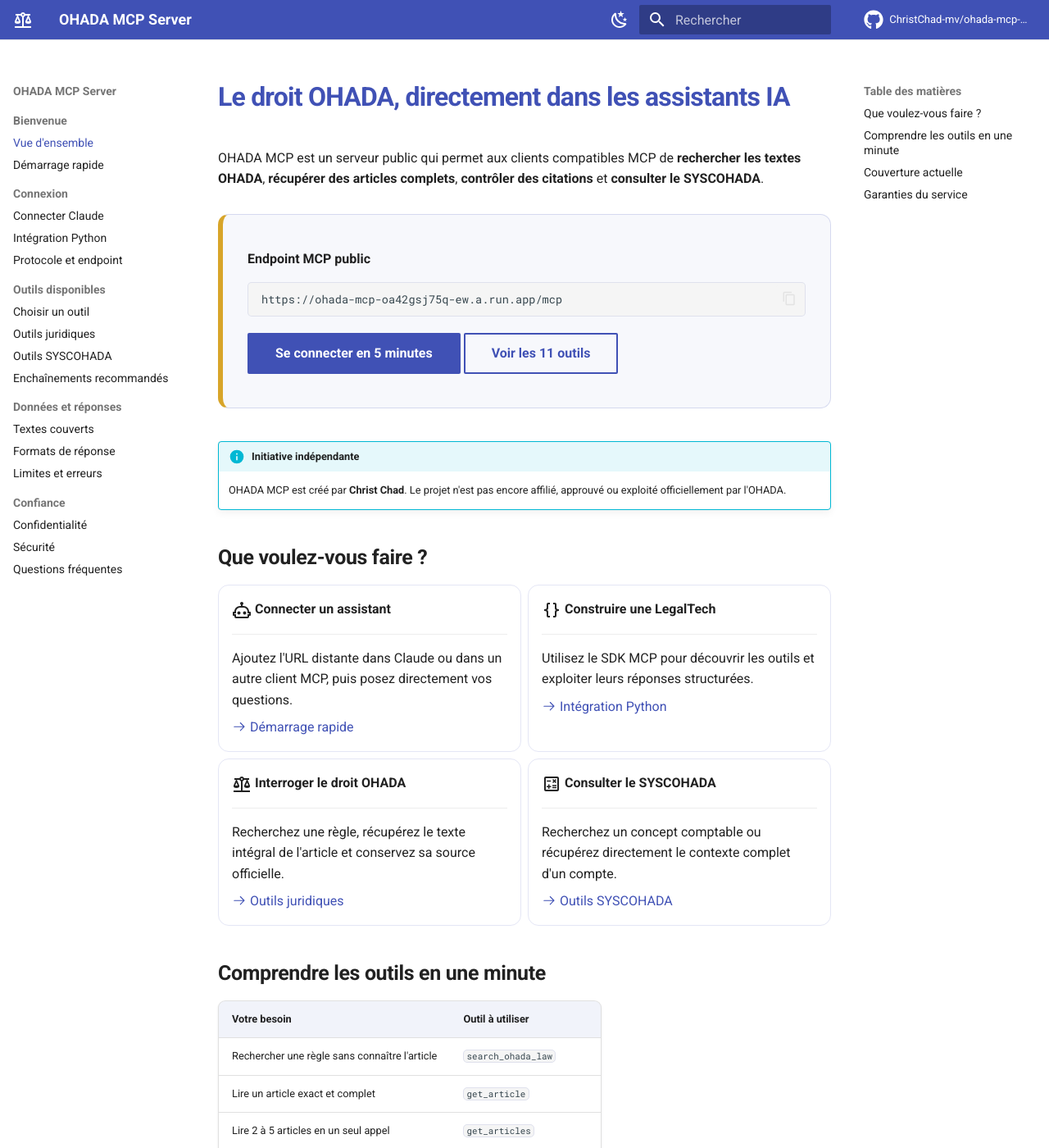
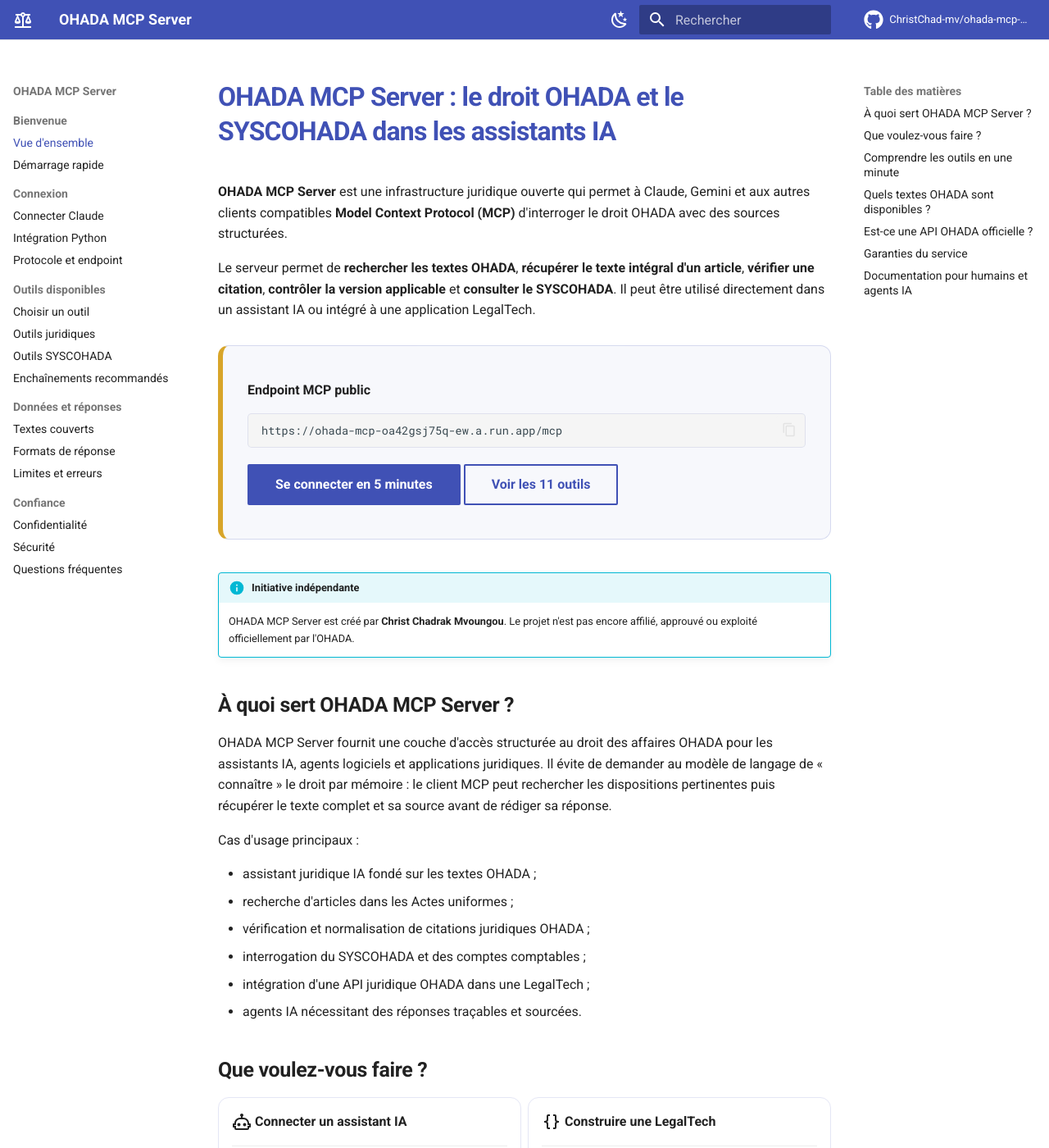
Before and after one commit to ChristChad-mv/ohada-mcp-server, an MkDocs documentation site: the page built from docs/index.md, in a window 1280 px wide and 1400 px high. Shown: the whole window at 82% size. Built offline with MkDocs 1.6.1 and Material for MkDocs 9.7.7, drawn with Linux system fonts in a browser that asks for light colours; comment, search, counter and statistics services are not loaded; some of the changed text lies outside the part shown.

Commit message:
Optimize landing page for OHADA and AI search intent

```diff
--- a/docs/index.md
+++ b/docs/index.md
@@ -1,6 +1,13 @@
-# Le droit OHADA, directement dans les assistants IA
+---
+title: OHADA MCP Server — Droit OHADA et SYSCOHADA pour assistants IA
+description: OHADA MCP Server est un serveur Model Context Protocol public pour rechercher, récupérer et citer les textes OHADA et le SYSCOHADA depuis Claude, Gemini et des agents IA ou applications LegalTech.
+---
 
-OHADA MCP est un serveur public qui permet aux clients compatibles MCP de **rechercher les textes OHADA**, **récupérer des articles complets**, **contrôler des citations** et **consulter le SYSCOHADA**.
+# OHADA MCP Server : le droit OHADA et le SYSCOHADA dans les assistants IA
+
+**OHADA MCP Server** est une infrastructure juridique ouverte qui permet à Claude, Gemini et aux autres clients compatibles **Model Context Protocol (MCP)** d'interroger le droit OHADA avec des sources structurées.
+
+Le serveur permet de **rechercher les textes OHADA**, **récupérer le texte intégral d'un article**, **vérifier une citation**, **contrôler la version applicable** et **consulter le SYSCOHADA**. Il peut être utilisé directement dans un assistant IA ou intégré à une application LegalTech.
 
 <div class="endpoint-card" markdown>
 
@@ -16,17 +23,30 @@
 </div>
 
 !!! info "Initiative indépendante"
-    OHADA MCP est créé par **Christ Chad**. Le projet n'est pas encore affilié, approuvé ou exploité officiellement par l'OHADA.
+    OHADA MCP Server est créé par **Christ Chadrak Mvoungou**. Le projet n'est pas encore affilié, approuvé ou exploité officiellement par l'OHADA.
+
+## À quoi sert OHADA MCP Server ?
+
+OHADA MCP Server fournit une couche d'accès structurée au droit des affaires OHADA pour les assistants IA, agents logiciels et applications juridiques. Il évite de demander au modèle de langage de « connaître » le droit par mémoire : le client MCP peut rechercher les dispositions pertinentes puis récupérer le texte complet et sa source avant de rédiger sa réponse.
+
+Cas d'usage principaux :
+
+- assistant juridique IA fondé sur les textes OHADA ;
+- recherche d'articles dans les Actes uniformes ;
+- vérification et normalisation de citations juridiques OHADA ;
+- interrogation du SYSCOHADA et des comptes comptables ;
+- intégration d'une API juridique OHADA dans une LegalTech ;
+- agents IA nécessitant des réponses traçables et sourcées.
 
 ## Que voulez-vous faire ?
 
 <div class="grid cards" markdown>
 
--   :material-robot-outline:{ .lg .middle } **Connecter un assistant**
+-   :material-robot-outline:{ .lg .middle } **Connecter un assistant IA**
 
     ---
 
-    Ajoutez l'URL distante dans Claude ou dans un autre client MCP, puis posez directement vos questions.
+    Ajoutez l'URL distante dans Claude ou dans un autre client MCP, puis posez directement vos questions sur le droit OHADA.
 
     [:octicons-arrow-right-24: Démarrage rapide](quickstart.md)
 
@@ -34,7 +54,7 @@
 
     ---
 
-    Utilisez le SDK MCP pour découvrir les outils et exploiter leurs réponses structurées.
+    Utilisez le SDK MCP pour découvrir les outils et exploiter leurs réponses structurées dans votre propre application.
 
     [:octicons-arrow-right-24: Intégration Python](integrations/python.md)
 
@@ -42,7 +62,7 @@
 
     ---
 
-    Recherchez une règle, récupérez le texte intégral de l'article et conservez sa source officielle.
+    Recherchez une règle, récupérez le texte intégral de l'article et conservez sa version et sa source officielle.
 
     [:octicons-arrow-right-24: Outils juridiques](tools/legal.md)
 
@@ -50,7 +70,7 @@
 
     ---
 
-    Recherchez un concept comptable ou récupérez directement le contexte complet d'un compte.
+    Recherchez un concept comptable ou récupérez directement le contexte complet d'un compte SYSCOHADA.
 
     [:octicons-arrow-right-24: Outils SYSCOHADA](tools/syscohada.md)
 
@@ -71,20 +91,23 @@
 
 Le principe essentiel est simple : **les outils de recherche découvrent des candidats ; les outils de récupération fournissent le texte complet qui fonde la réponse finale**.
 
-## Couverture actuelle
+## Quels textes OHADA sont disponibles ?
 
-- 13 textes juridiques OHADA indexés ;
-- Actes uniformes, Traité et règlements CCJA ;
-- publication officielle SYSCOHADA avec pages et structure comptable ;
-- métadonnées de version, dates d'effet et sources officielles.
+Le corpus couvre actuellement **13 textes juridiques OHADA**, notamment le Traité révisé, l'AUDCG, l'AUSCGIE, l'AUPCAP, l'Acte uniforme sur les sûretés, l'arbitrage, la médiation, le droit comptable, les sociétés coopératives, le transport routier, les procédures simplifiées de recouvrement et les règlements CCJA.
 
-La jurisprudence CCJA et nationale ainsi que le guide d'application SYSCOHADA ne sont pas encore intégrés. Consultez la page [Textes couverts](corpus.md) pour le détail.
+Le **SYSCOHADA** est également interrogeable avec ses pages, classes, comptes, sous-sections et citations. Consultez la page [Textes OHADA et corpus SYSCOHADA](corpus.md) pour la couverture détaillée.
+
+## Est-ce une API OHADA officielle ?
+
+Non. OHADA MCP Server est une **initiative indépendante et open source**. Il n'est pas un service officiel de l'Organisation pour l'harmonisation en Afrique du droit des affaires. Les réponses exposent les sources documentaires disponibles afin que l'utilisateur puisse vérifier le texte et sa version.
 
 ## Garanties du service
 
-OHADA MCP est en lecture seule. Il n'exécute pas de commandes, ne modifie pas les textes et n'accepte pas d'URL arbitraire. L'application ne conserve pas le texte des questions ou des recherches. Consultez les pages [Confidentialité](privacy.md) et [Sécurité](security.md).
+OHADA MCP Server est en lecture seule. Il n'exécute pas de commandes, ne modifie pas les textes et n'accepte pas d'URL arbitraire. L'application ne conserve pas le texte des questions ou des recherches. Consultez les pages [Confidentialité](privacy.md) et [Sécurité](security.md).
 
 !!! warning "Information juridique, pas conseil juridique"
     Les réponses d'un assistant restent des synthèses automatisées. Vérifiez la version applicable, la publication officielle et, lorsque nécessaire, la jurisprudence ou l'avis d'un professionnel qualifié.
 
-Pour les assistants et agents automatisés, une synthèse machine-readable est disponible dans [`llms.txt`](llms.txt).
+## Documentation pour humains et agents IA
+
+La documentation est structurée pour être facilement parcourue par les développeurs, moteurs de recherche et assistants IA. Une synthèse machine-readable est disponible dans [`llms.txt`](llms.txt), tandis que le [démarrage rapide](quickstart.md), la [référence des outils](tools.md), le [corpus](corpus.md) et la [FAQ](faq.md) donnent les informations détaillées.
```
